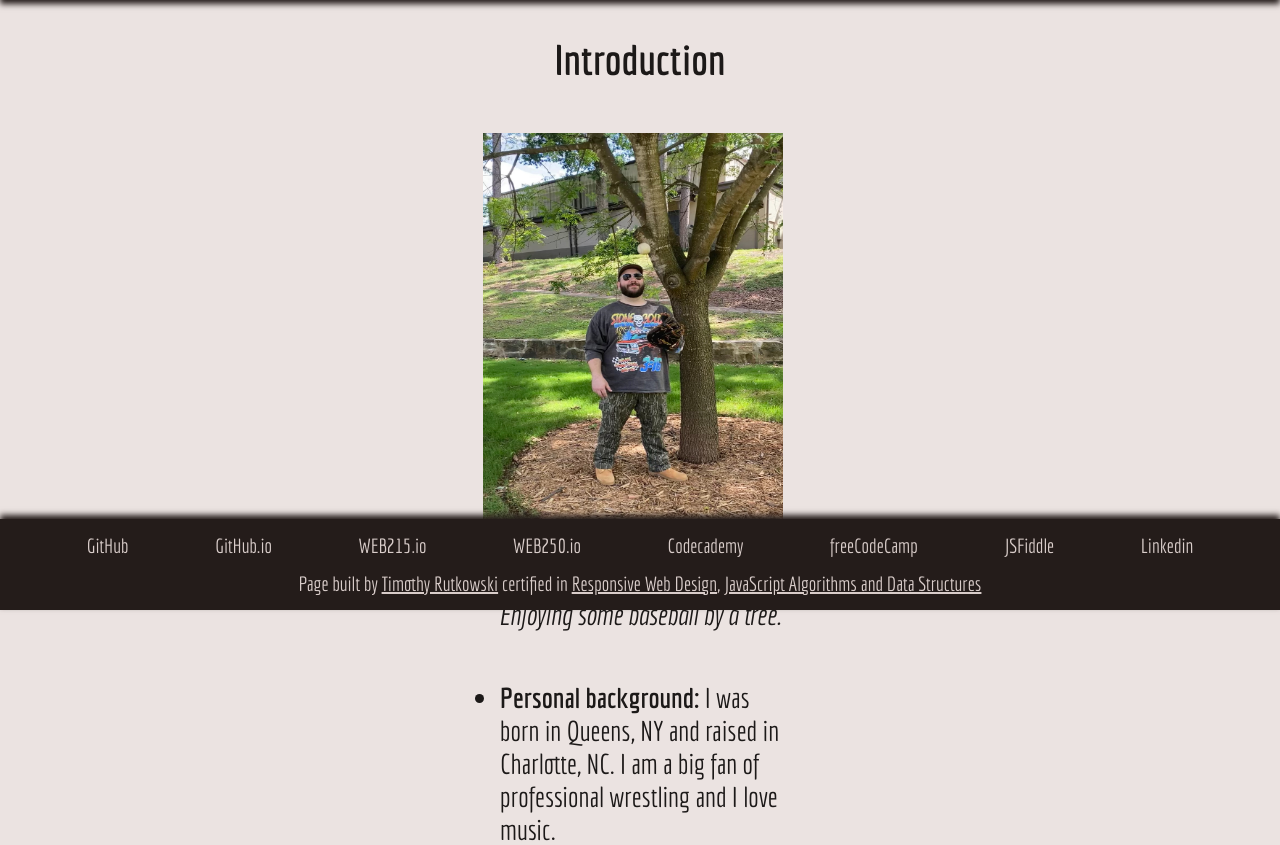
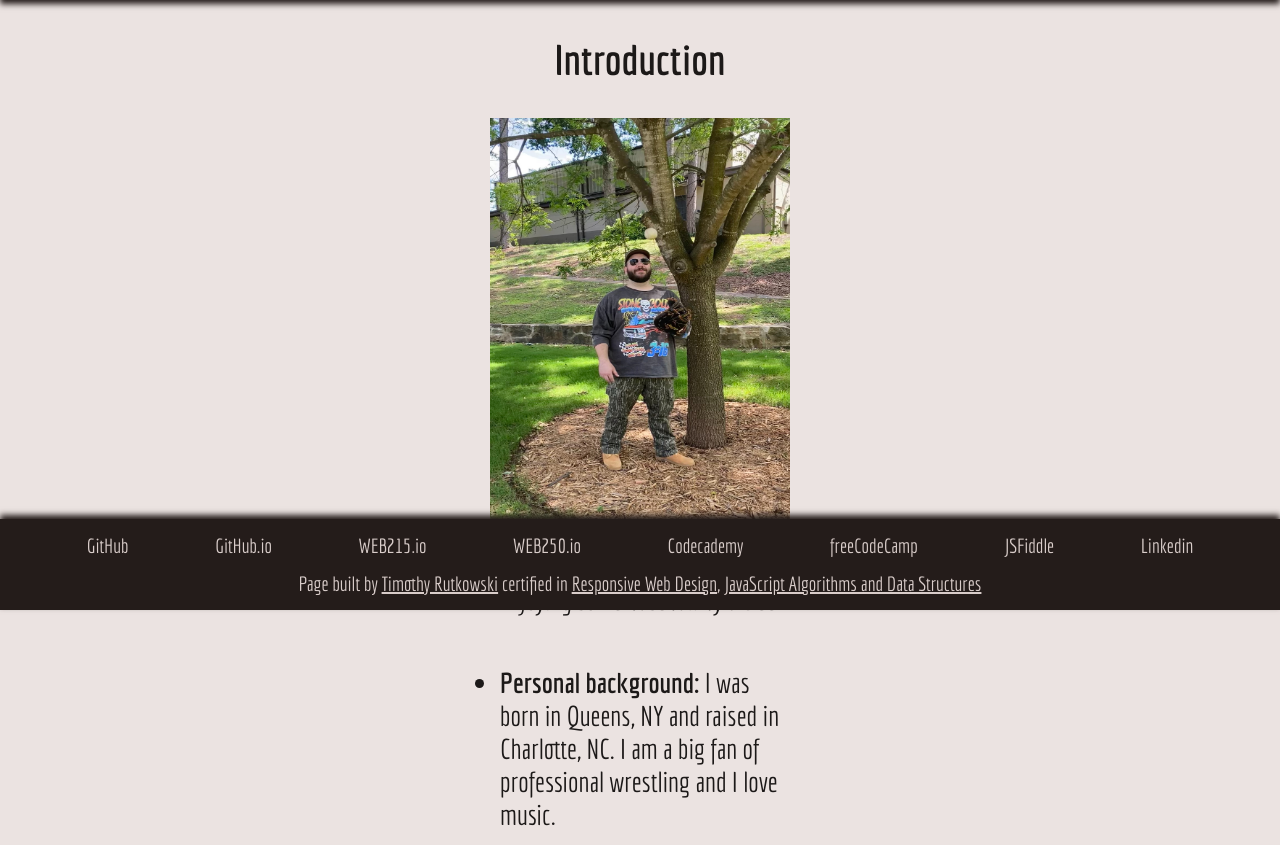
Before and after one commit to Trutkow0/web250, a PHP site: page /introduction.html in a window 1280 px wide. Shown: the part 190-1035 px from the top of the page. Run offline with PHP 8.4, Linux system fonts and the light colour scheme.

Commit message:
Update styles.css

```diff
--- a/styles/styles.css
+++ b/styles/styles.css
@@ -78,7 +78,7 @@ header {
     margin: 25px 0;
   }
 
-  img {
+  #logo {
     margin: 15px 15px 0 0;
   }
 
```
